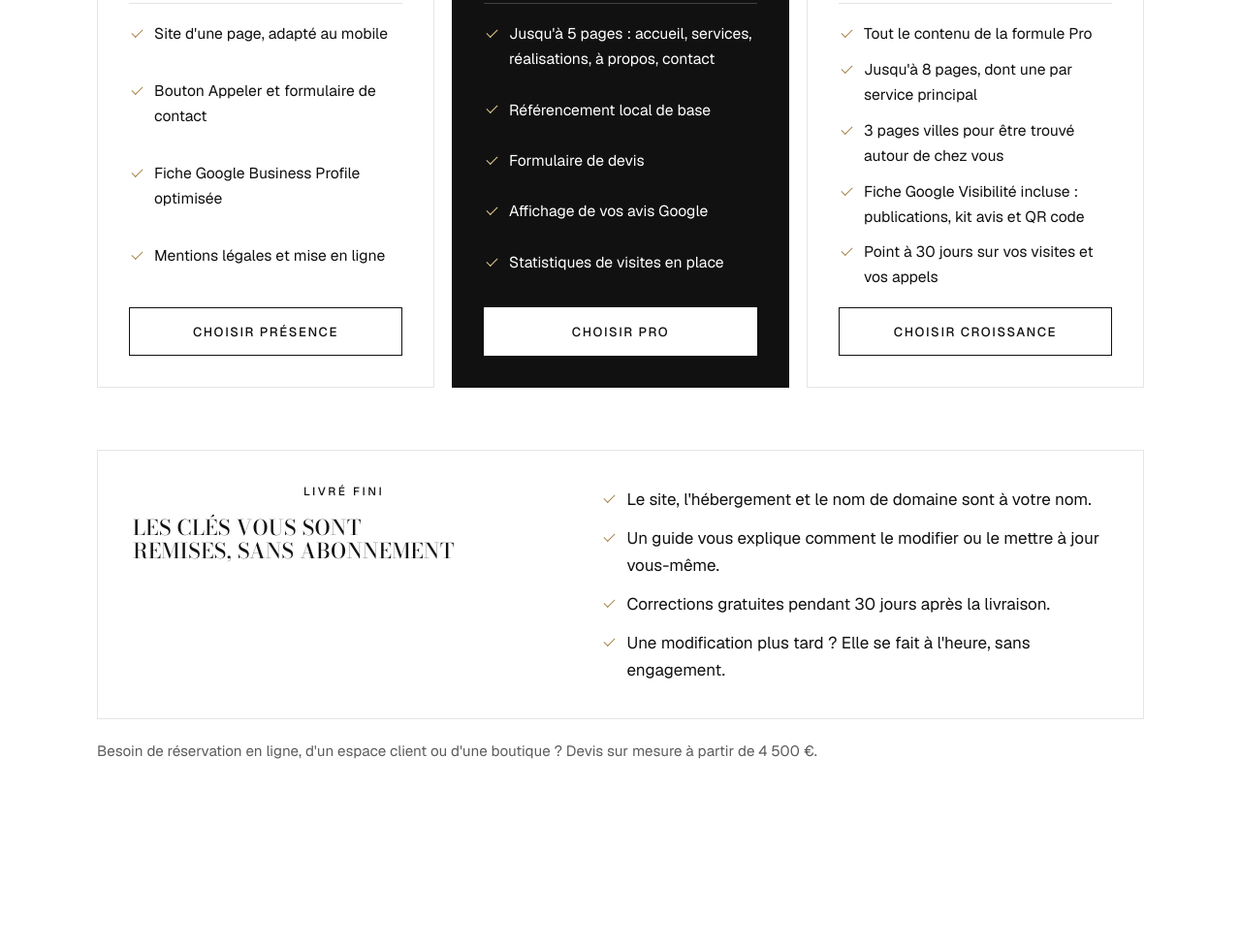
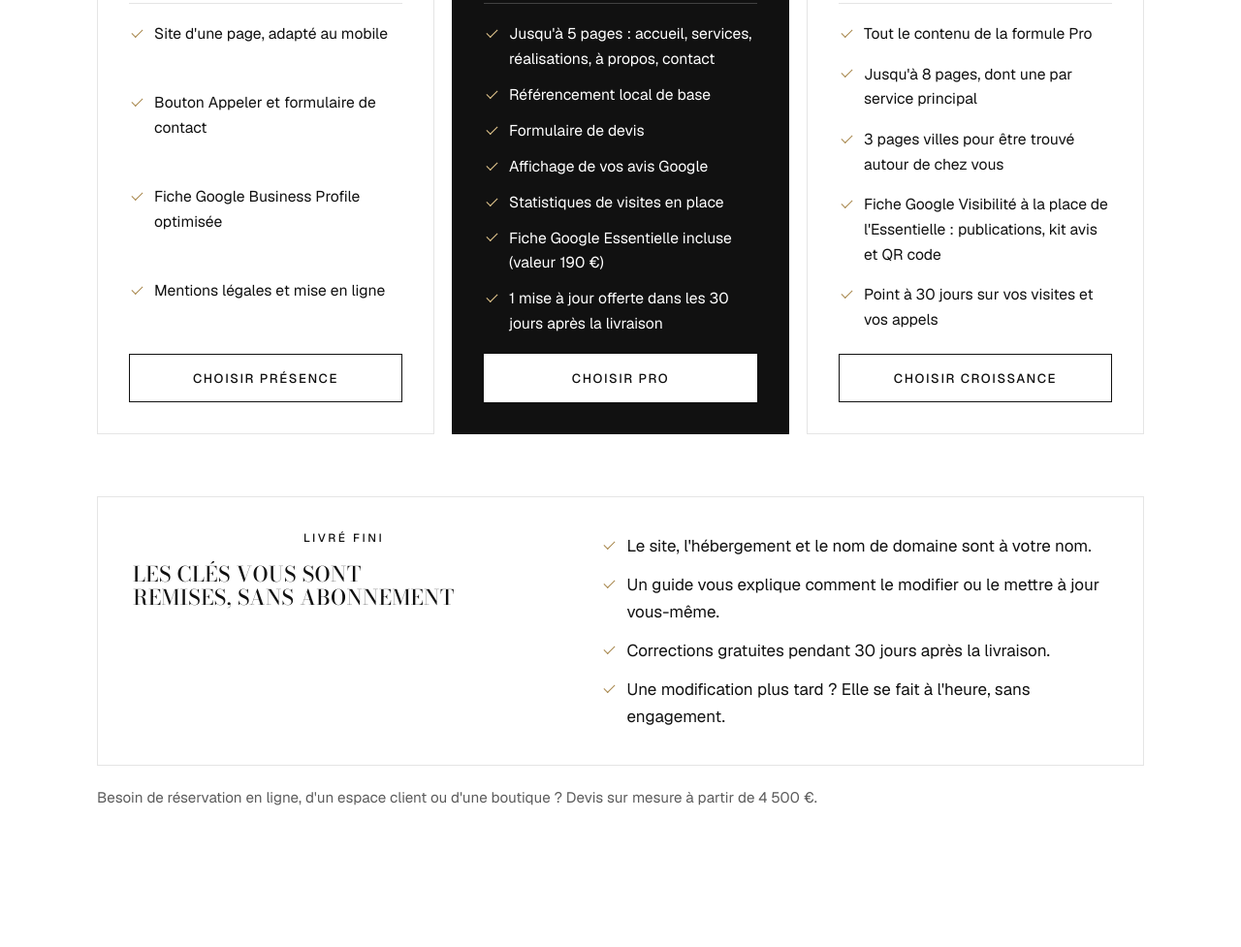
Before and after one commit to cyril8344/atelierwebriviera, a plain HTML site: page offres.html in a window 1280 px wide. Shown: the part 1761-2738 px from the top of the page at 97% size. Drawn offline with nearby package versions, Linux system fonts and the light colour scheme.

Commit message:
Formule Pro : Fiche Google Essentielle + 1 mise à jour offerte (#27)
Claude-Session: https://claude.ai/code/session_015wYxgqEb43y3ycMqXYB2d8

Co-authored-by: Claude <noreply@anthropic.com>

```diff
--- a/offres.html
+++ b/offres.html
@@ -126,6 +126,8 @@
           <li>Formulaire de devis</li>
           <li>Affichage de vos avis Google</li>
           <li>Statistiques de visites en place</li>
+          <li>Fiche Google Essentielle incluse (valeur 190 €)</li>
+          <li>1 mise à jour offerte dans les 30 jours après la livraison</li>
         </ul>
         <a class="btn btn-primary" href="/contact.html">Choisir Pro</a>
       </article>
@@ -138,7 +140,7 @@
           <li>Tout le contenu de la formule Pro</li>
           <li>Jusqu'à 8 pages, dont une par service principal</li>
           <li>3 pages villes pour être trouvé autour de chez vous</li>
-          <li>Fiche Google Visibilité incluse : publications, kit avis et QR code</li>
+          <li>Fiche Google Visibilité à la place de l'Essentielle : publications, kit avis et QR code</li>
           <li>Point à 30 jours sur vos visites et vos appels</li>
         </ul>
         <a class="btn btn-ghost" href="/contact.html">Choisir Croissance</a>
```
